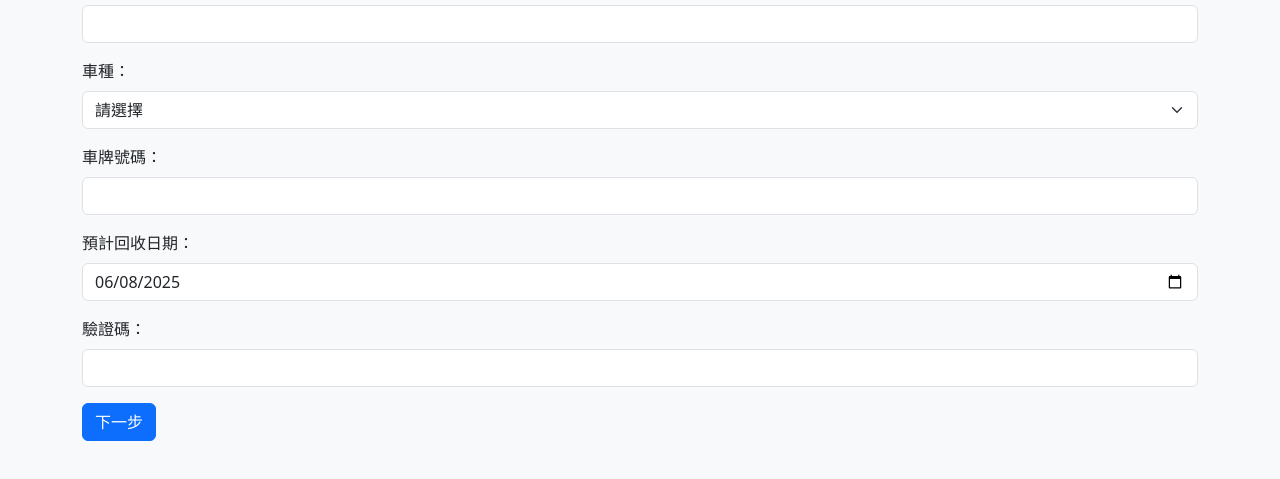
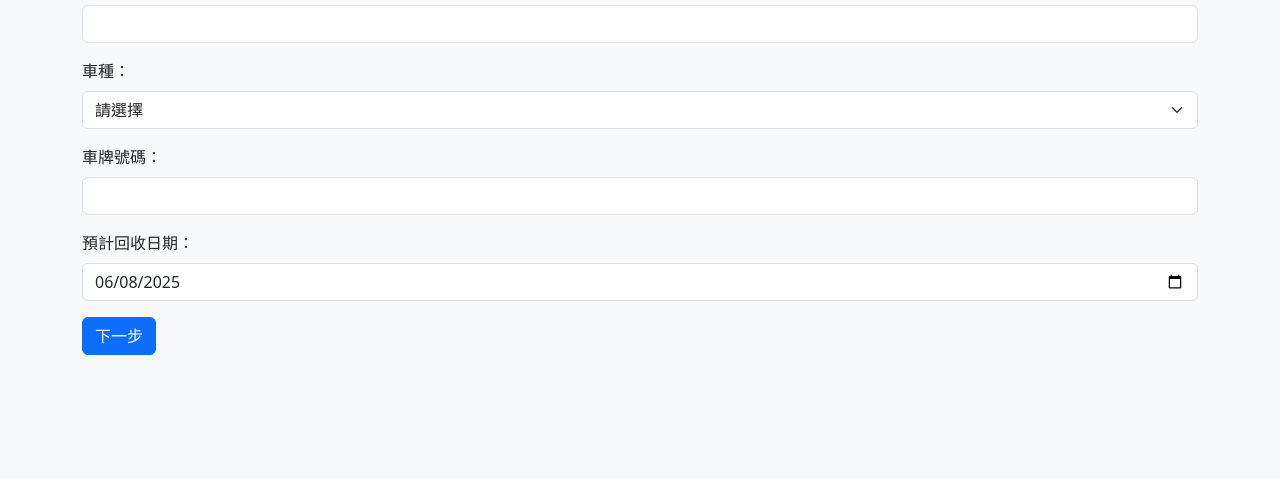
Before and after one commit to lululala0608/recycle-form, a plain HTML site: page templates/index.html in a window 1280 px wide. Shown: the part 137-616 px from the top of the page. Drawn offline with nearby package versions, Linux system fonts and the light colour scheme.

Commit message:
Add files via upload

```diff
--- a/templates/index.html
+++ b/templates/index.html
@@ -31,10 +31,6 @@
         <div class="mb-3">
           <label class="form-label">預計回收日期：</label>
           <input type="date" class="form-control" name="expected_date" value="2025-06-08" required>
-        </div>
-        <div class="mb-3">
-          <label class="form-label">驗證碼：</label>
-          <input type="text" class="form-control" required>
         </div>
         <button type="button" class="btn btn-primary" onclick="nextStep()">下一步</button>
       </div>
@@ -101,9 +97,7 @@
       const data = new FormData(form);
       let html = '';
       for (const [key, value] of data.entries()) {
-        if (key !== 'captcha') {
-          html += `<p><strong>${key}：</strong> ${value}</p>`;
-        }
+        html += `<p><strong>${key}：</strong> ${value}</p>`;
       }
       document.getElementById('summary').innerHTML = html;
     }
```
